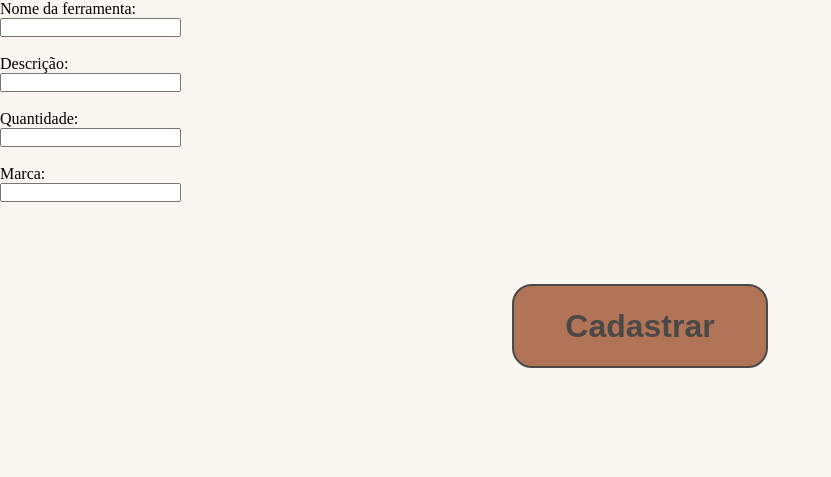
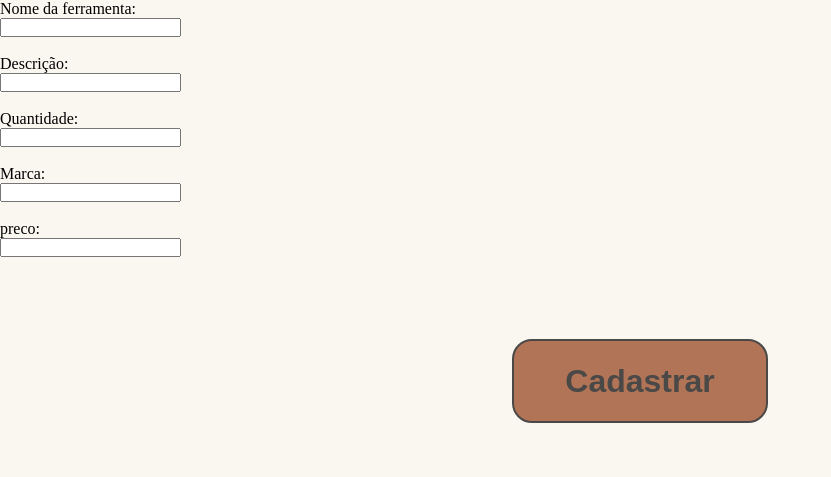
Before and after one commit to Alex-Olv/Almoxarifado, a Flask app: page / in a window 1280 px wide. Shown: the part 83-560 px from the top of the page, without its empty margins (0-831 px from the left). Run offline with Flask 3, Linux system fonts and the light colour scheme.

Commit message:
LIgação entre o BD e o front

```diff
--- a/app.py
+++ b/app.py
@@ -17,6 +17,7 @@ def conectar():
 def formulario():
     return render_template('ferramentas.html')
 
+
 # Recebe os dados do formulário e insere no banco
 @app.route('/cadastrar', methods=['POST'])
 def cadastrar():
@@ -24,11 +25,12 @@ def cadastrar():
     descricao = request.form['descricao']
     quantidade = request.form['quantidade']
     marca = request.form['marca']
+    preco = request.form['preco']
 
     conexao = conectar()
     cursor = conexao.cursor()
-    sql = "INSERT INTO tb_ferramenta (nome, descricao, quantidade, marca) VALUES (%s, %s, %s, %s)"
-    valores = (nome, descricao, quantidade, marca)
+    sql = "INSERT INTO tb_ferramentas (nome, descricao, quantidade, marca, preco) VALUES (%s, %s, %s, %s, %s)"
+    valores = (nome, descricao, quantidade, marca, preco)
     cursor.execute(sql, valores)
     conexao.commit()
 
--- a/conexao.py
+++ b/conexao.py
@@ -4,7 +4,7 @@ try:
     conexao = pymysql.connect(
         host="localhost",
         user="root",
-        password="",
+        password="Open@2627",
         database="db_almoxarifado"
     )
 
--- a/templates/ferramentas.html
+++ b/templates/ferramentas.html
@@ -32,6 +32,9 @@
                 <label>Marca:</label><br>
                 <input type="text" name="marca" required><br><br>
 
+                <label>preco:</label><br>
+                <input type="number" name="preco" required><br><br>
+
                 <button type="submit" class="botao_principal">Cadastrar</button>
             </form>
     </main>
```
